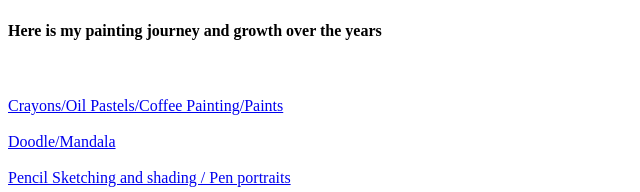
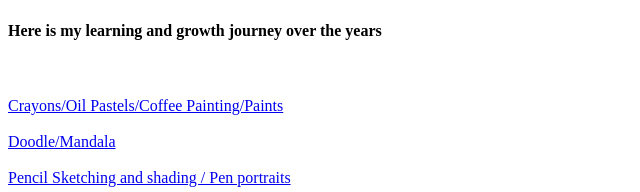
Before and after one commit to MuktiPaliwal/MisheetaPortfolio, a plain HTML site: page index.html in a window 1280 px wide. Shown: the part 333-525 px from the top of the page, 0-640 px from the left. Drawn offline with Linux system fonts and the light colour scheme.

Commit message:
Update index.html
refined text

```diff
--- a/index.html
+++ b/index.html
@@ -9,7 +9,7 @@
           <b><i><p>About Me:I am Misheeta paliwal Paliwal and I live in Pune.<br>I love to draw and paint. </p></b></i>
                    <b><i><q>Drawing is a vision on paper</q></b></i><br><br>
                     <img src="me.jfif" alt="me" width=100 hieght=100 />
-                 <h4>Here is my painting journey and growth over the years</h4>
+                 <h4>Here is my learning and growth journey over the years</h4>
 
 			<br><br> <a href = "Drawings/firstDrawing.html"> Crayons/Oil Pastels/Coffee Painting/Paints </a>
 			<br><br> <a href = "Drawings/art.html"> Doodle/Mandala</a>
```
